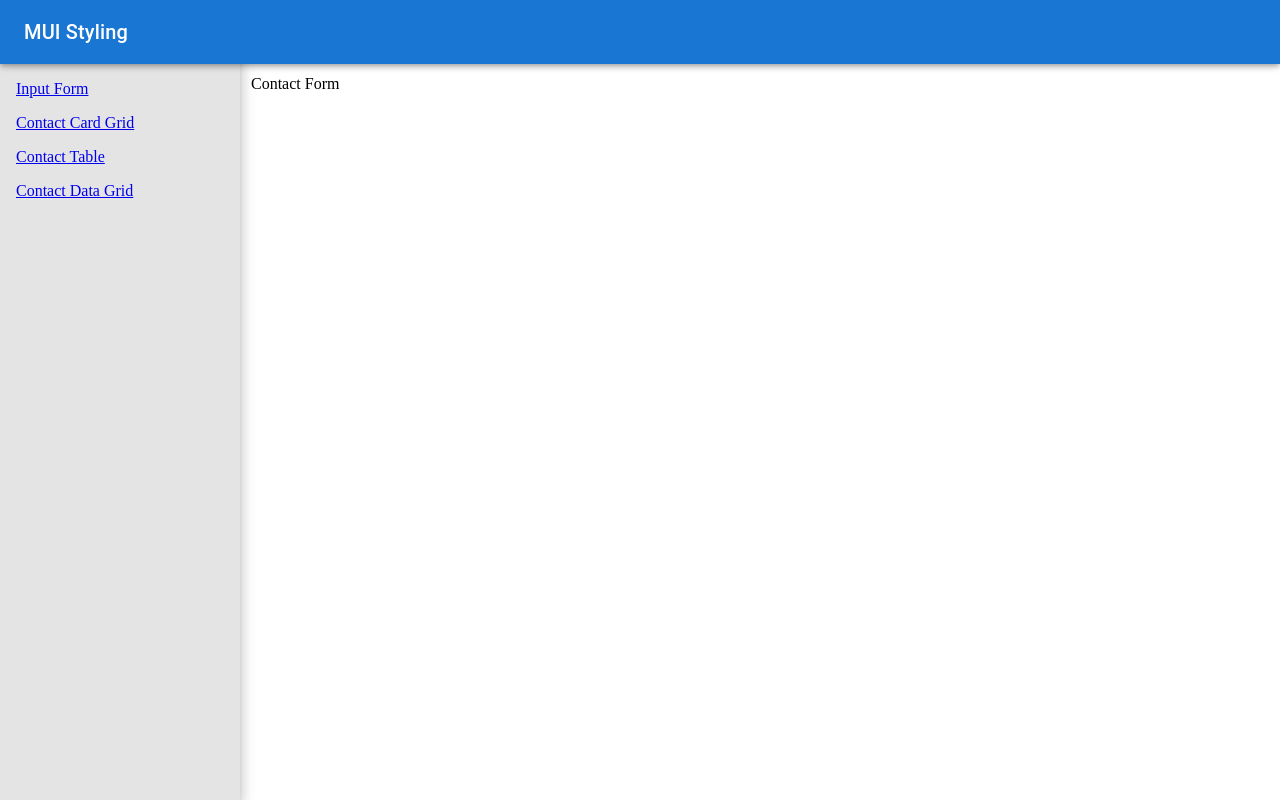
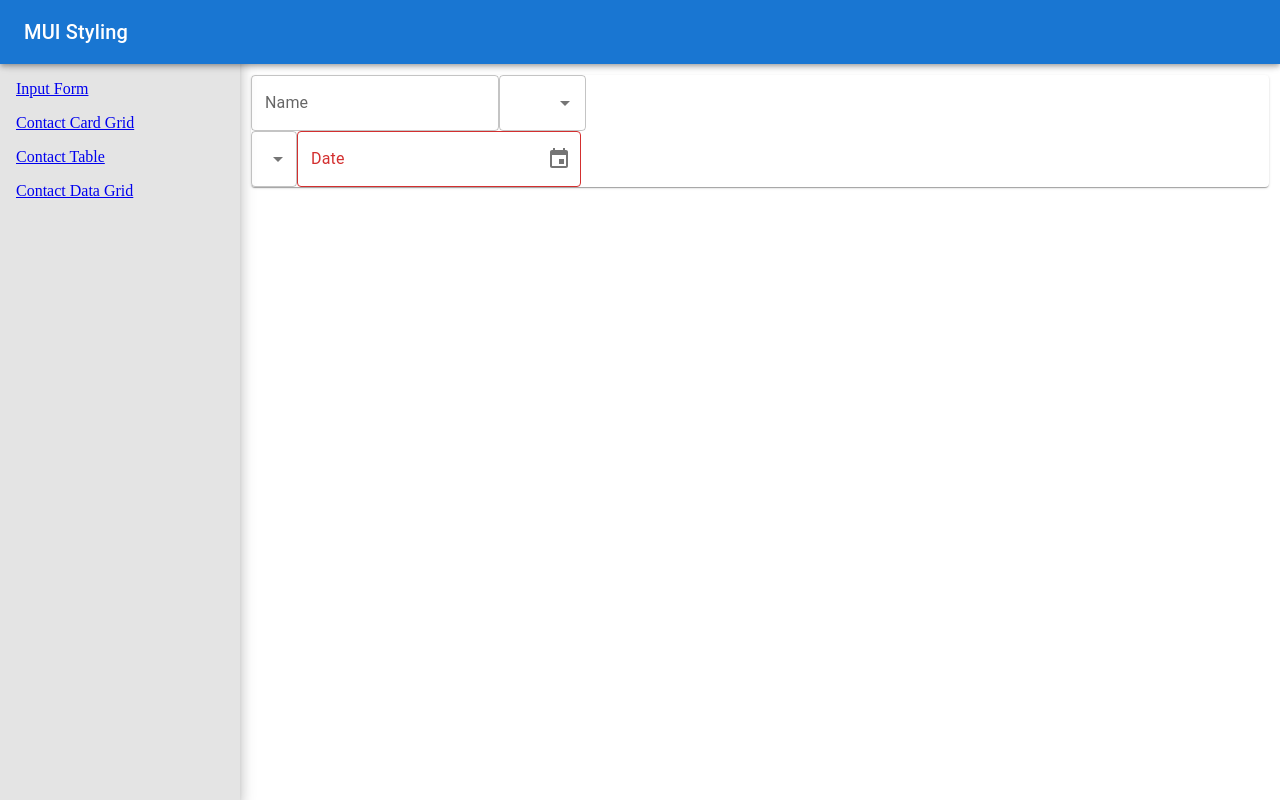
Before and after one commit to Taraskiiin/mui-app, a React (Create React App) app: page / in a window 1280 px wide. Built offline with nearby package versions, Linux system fonts and the light colour scheme.

Commit message:
feat(UI): added diff textFields/Select

```diff
--- a/src/Components/Form/ContactForm.tsx
+++ b/src/Components/Form/ContactForm.tsx
@@ -1,5 +1,66 @@
 import React from 'react';
+import {
+	Autocomplete,
+	FormControl,
+	FormGroup,
+	ListItemText,
+	MenuItem,
+	Paper,
+	Select,
+	TextField,
+	TextFieldProps,
+} from '@mui/material';
+
+import { DesktopDatePicker } from '@mui/x-date-pickers';
+import { LocalizationProvider } from '@mui/x-date-pickers';
+import { AdapterDayjs } from '@mui/x-date-pickers/AdapterDayjs';
+
+const roles = ['React', 'Angular', 'Python', 'NodeJS'];
+const skills = ['Software Dev', 'Architect', 'Designer', 'Business Analyst'];
 
 export default function ContactForm() {
-	return <>Contact Form</>;
+	return (
+		<Paper>
+			<form>
+				<FormControl>
+					<FormGroup row>
+						<TextField id='name' name='name' label='Name' variant='outlined' />
+						<Autocomplete
+							options={roles}
+							renderInput={(params) => <TextField name='role' {...params} />}
+							getOptionLabel={(roleOption) => `${roleOption}`}
+							renderOption={(props, option) => {
+								return <li {...props}>{`${option}`}</li>;
+							}}
+						/>
+					</FormGroup>
+					<FormGroup row>
+						<Select
+							id='skill-select'
+							renderValue={(select: string[]) => select.join(', ')}
+						>
+							{skills.map((skillName) => (
+								<MenuItem value={skillName} key={skillName}>
+									<ListItemText primary={skillName} />
+								</MenuItem>
+							))}
+						</Select>
+						<LocalizationProvider dateAdapter={AdapterDayjs}>
+							<DesktopDatePicker
+								label='Date'
+								inputFormat='DD/MM/YYYY'
+								renderInput={(
+									params: JSX.IntrinsicAttributes & TextFieldProps
+								) => {
+									return <TextField {...params} />;
+								}}
+								value='abc'
+								onChange={() => {}}
+							/>
+						</LocalizationProvider>
+					</FormGroup>
+				</FormControl>
+			</form>
+		</Paper>
+	);
 }
--- a/src/Components/Scaffold/NavDrawer.tsx
+++ b/src/Components/Scaffold/NavDrawer.tsx
@@ -53,6 +53,7 @@ export default function NavDrawer() {
 				</Toolbar>
 			</AppBar>
 			<Drawer
+				disableEnforceFocus
 				variant='temporary'
 				open={true}
 				sx={simpleStyles.drawer}
```
Also changed, not shown: package.json (+4 -4 lines), 1 other file (tests, documents, lock files or other folders).
